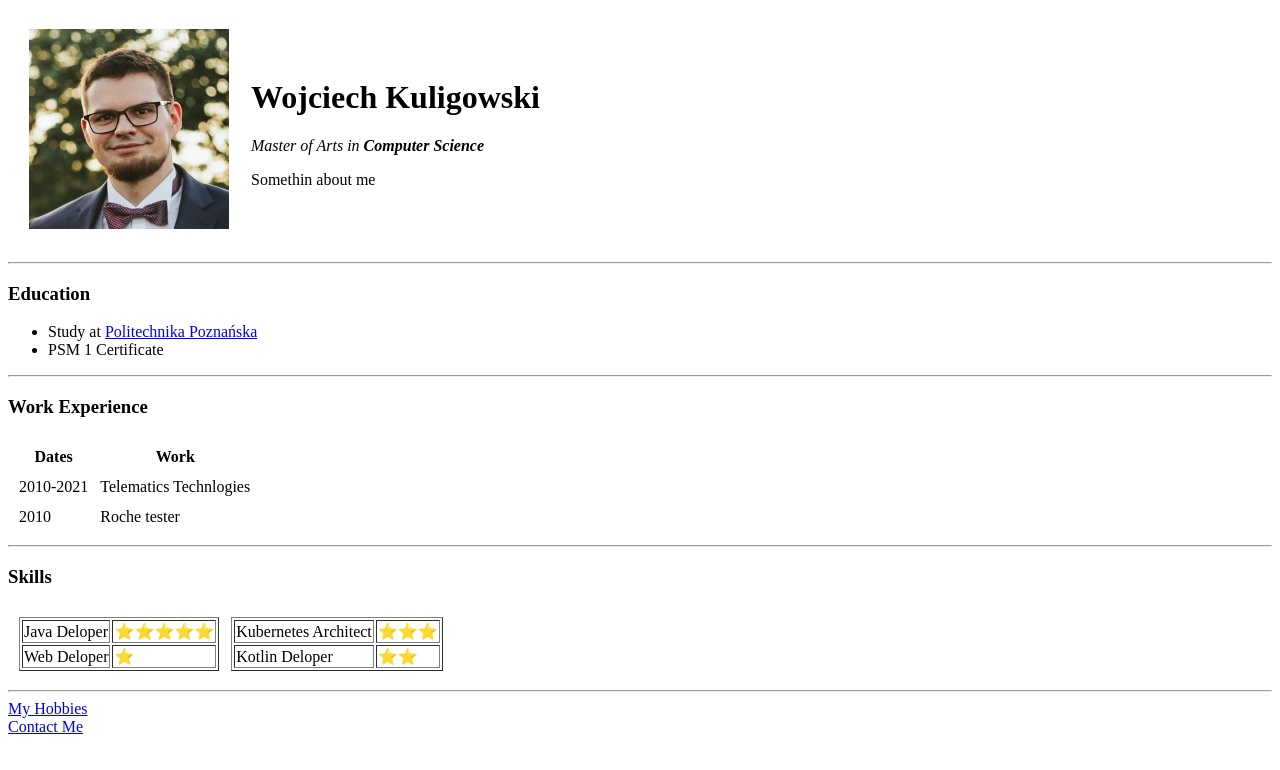
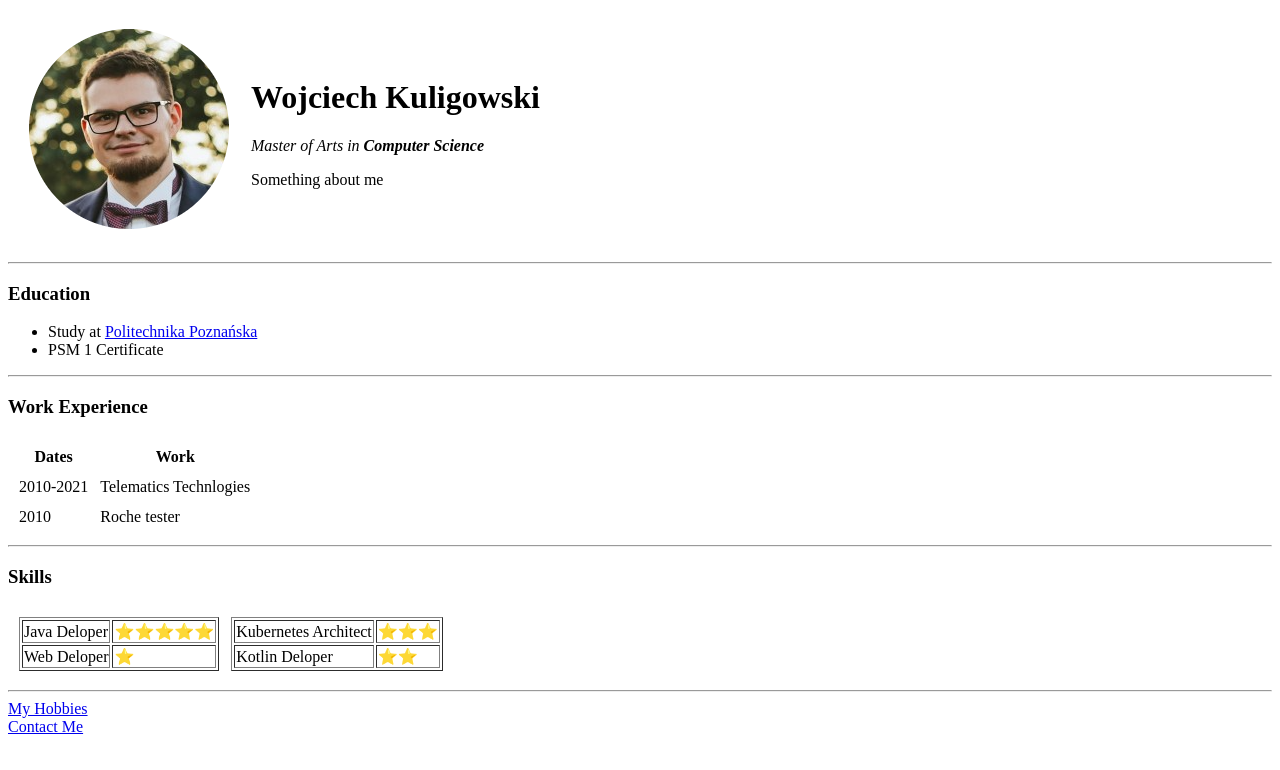
Before and after one commit to wojtekkul/WebDevelopmentFun, a plain HTML site: page index.html in a window 1280 px wide. Drawn offline with Linux system fonts and the light colour scheme.

Commit message:
Change main photo

```diff
--- a/index.html
+++ b/index.html
@@ -9,11 +9,11 @@
 <body>
   <table cellspacing="20">
     <tr>
-      <td><img src="images/1587761181425.jpg" alt="Wojtek's profile picture"></td>
+      <td><img src="images\photo-circle.png" alt="Wojtek's profile picture"></td>
       <td>
         <h1>Wojciech Kuligowski</h1>
         <p><em>Master of Arts in <strong>Computer Science</strong></em></p>
-        <p>Somethin about me</p>
+        <p>Something about me</p>
       </td>
     </tr>
   </table>
```
Also changed, not shown: images/photo-circle.png (added).
